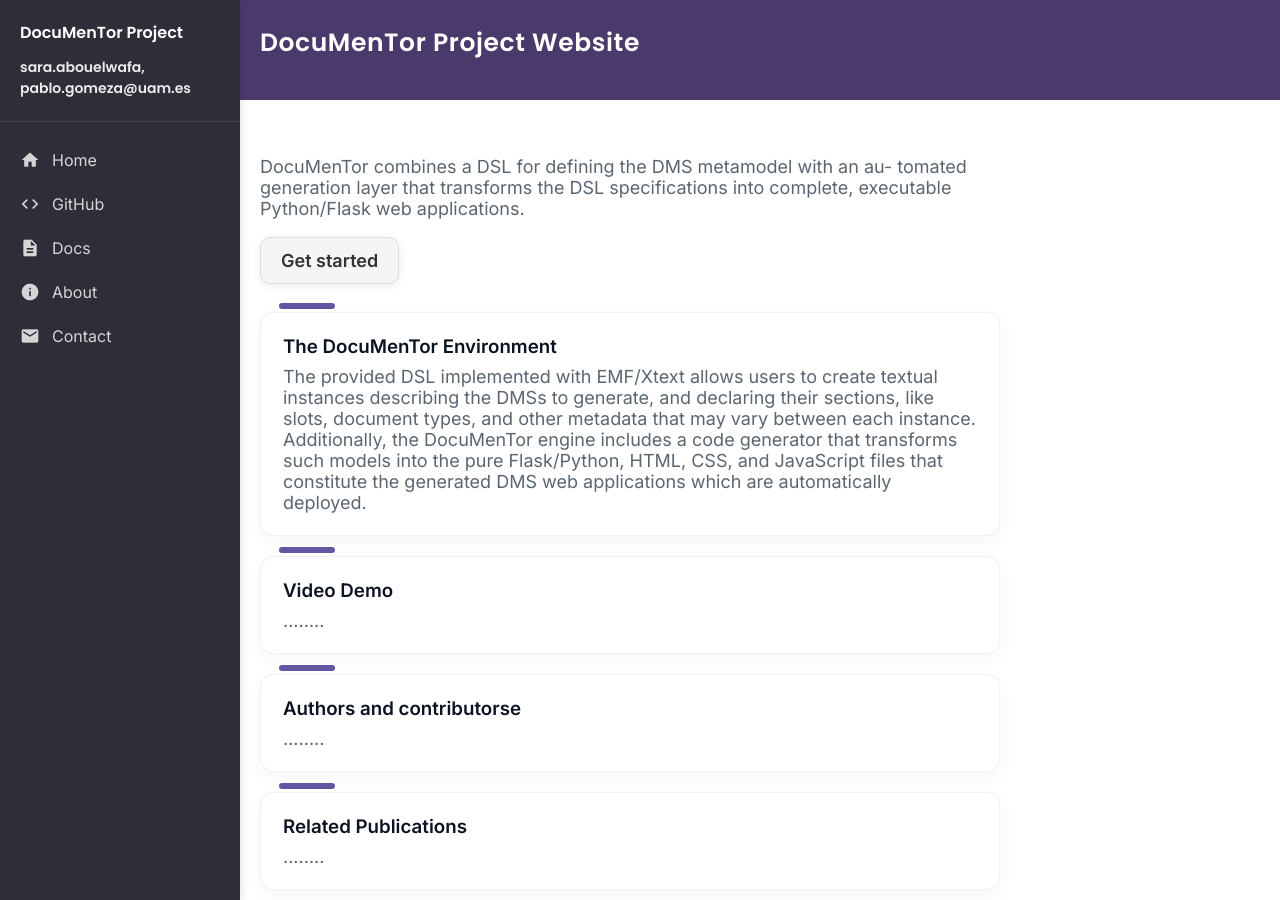
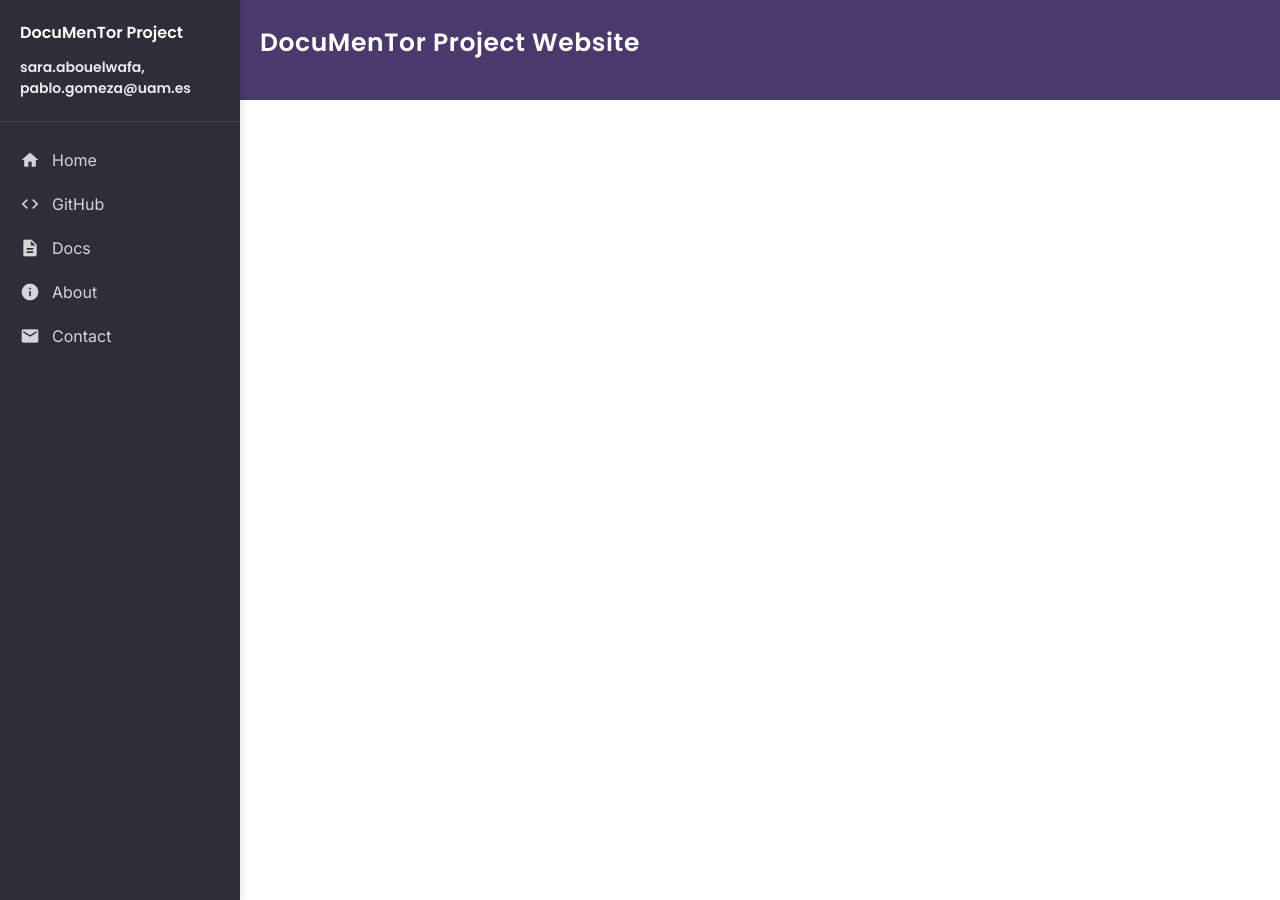
Before and after one commit to sara-abouelwafa/DocuMenTor, a Jekyll site: the page built from docs/index.md, in a window 1280 px wide and 900 px high. Built offline with Jekyll 4.4.1, drawn with Linux system fonts in a browser that asks for light colours; our own code applies the rules of GitHub Pages for plain Markdown files; some of the changed text lies outside the part shown.

Commit message:
edit index.html

```diff
--- a/docs/index.md
+++ b/docs/index.md
@@ -1,41 +1,4 @@
 
-<section class="container hero">
-  <div class="left">
-    <h1></h1>
-    <p>DocuMenTor combines a DSL for defining the DMS metamodel with an au-
-tomated generation layer that transforms the DSL specifications into complete,
-executable Python/Flask web applications.</p>
-    <p>
-      <a class="cta" href="#get-started">Get started</a>
-    </p>
-    <div class="card-grid">
-      <article class="card">
-        <h3>The DocuMenTor Environment</h3>
-        <p>The provided DSL implemented with EMF/Xtext
-allows users to create textual instances describing the DMSs to generate, and
-declaring their sections, like slots, document types, and other metadata that may
-vary between each instance. Additionally, the DocuMenTor engine includes a
-code generator that transforms such models into the pure Flask/Python, HTML,
-CSS, and JavaScript files that constitute the generated DMS web applications
-which are automatically deployed.</p>
-      </article>
-      <article class="card">
-        <h3>Video Demo</h3>
-        <p>........</p>
-      </article>
-      <article class="card">
-        <h3>Authors and contributorse</h3>
-        <p>........</p>
-      </article>
-      <article class="card">
-        <h3>Related Publications</h3>
-        <p>........</p>
-      </article>
-    </div>
-  </div>
-</section>
-
-<section class="container" id="get-started">
-  <h2>Quick start</h2>
-  <p class="muted">Clone the repo, edit <code>docs/index.md</code> and push to GitHub to publish.</p>
-</section>
+<!-- This file was cleared per developer request. The site is being served
+     from the pre-built files in the `_site` directory. Edit `_site/index.html`
+     directly if you need to change the published homepage. -->
```
Also changed, not shown: docs/index.html (+4 -4 lines), 1 other file.
